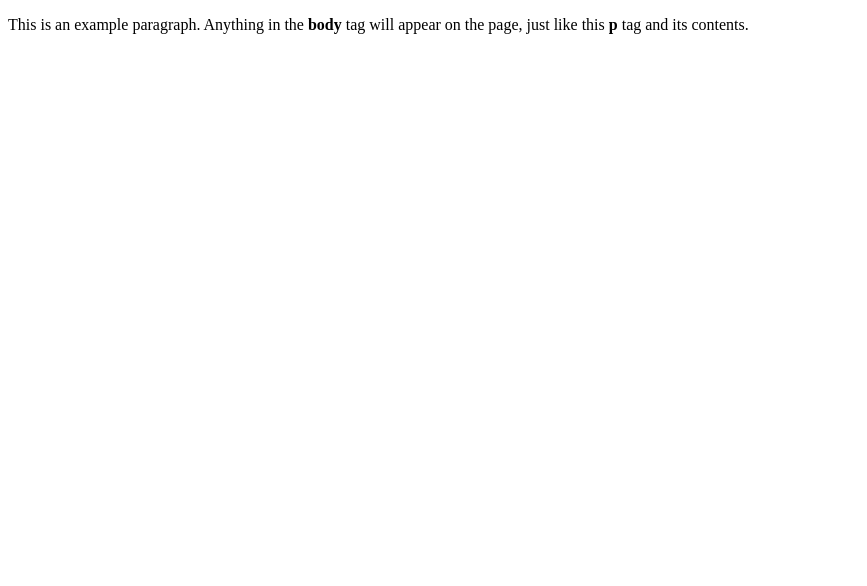
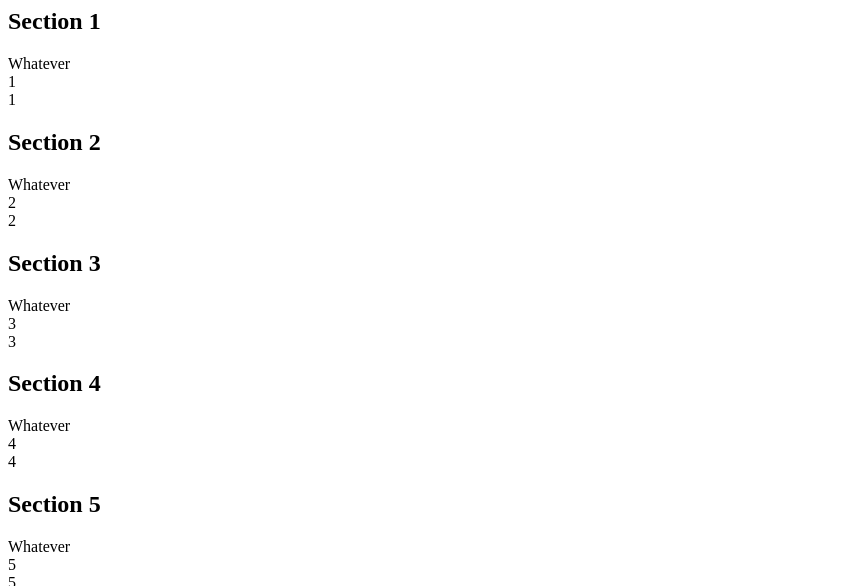
Before and after one commit to sumitgoyalabb/sumitgoyalabb, a plain HTML site: page index.html in a window 1280 px wide. Shown: the top 586 px of the page, without its empty margins (0-867 px from the left). Drawn offline with Linux system fonts and the light colour scheme.

Commit message:
Update index.html
Added some test website html code to modify

```diff
--- a/index.html
+++ b/index.html
@@ -1,9 +1,123 @@
-<!doctype html>
-<html>
-  <head>
-    <title>This is the title of the webpage!</title>
-  </head>
-  <body>
-    <p>This is an example paragraph. Anything in the <strong>body</strong> tag will appear on the page, just like this <strong>p</strong> tag and its contents.</p>
-  </body>
-</html>
+<div class="cont s--inactive">
+  <!-- cont inner start -->
+  <div class="cont__inner">
+    <!-- el start -->
+    <div class="el">
+      <div class="el__overflow">
+        <div class="el__inner">
+          <div class="el__bg"></div>
+          <div class="el__preview-cont">
+            <h2 class="el__heading">Section 1</h2>
+          </div>
+          <div class="el__content">
+            <div class="el__text">Whatever</div>
+            <div class="el__close-btn"></div>
+          </div>
+        </div>
+      </div>
+      <div class="el__index">
+        <div class="el__index-back">1</div>
+        <div class="el__index-front">
+          <div class="el__index-overlay" data-index="1">1</div>
+        </div>
+      </div>
+    </div>
+    <!-- el end -->
+    <!-- el start -->
+    <div class="el">
+      <div class="el__overflow">
+        <div class="el__inner">
+          <div class="el__bg"></div>
+          <div class="el__preview-cont">
+            <h2 class="el__heading">Section 2</h2>
+          </div>
+          <div class="el__content">
+            <div class="el__text">Whatever</div>
+            <div class="el__close-btn"></div>
+          </div>
+        </div>
+      </div>
+      <div class="el__index">
+        <div class="el__index-back">2</div>
+        <div class="el__index-front">
+          <div class="el__index-overlay" data-index="2">2</div>
+        </div>
+      </div>
+    </div>
+    <!-- el end -->
+    <!-- el start -->
+    <div class="el">
+      <div class="el__overflow">
+        <div class="el__inner">
+          <div class="el__bg"></div>
+          <div class="el__preview-cont">
+            <h2 class="el__heading">Section 3</h2>
+          </div>
+          <div class="el__content">
+            <div class="el__text">Whatever</div>
+            <div class="el__close-btn"></div>
+          </div>
+        </div>
+      </div>
+      <div class="el__index">
+        <div class="el__index-back">3</div>
+        <div class="el__index-front">
+          <div class="el__index-overlay" data-index="3">3</div>
+        </div>
+      </div>
+    </div>
+    <!-- el end -->
+    <!-- el start -->
+    <div class="el">
+      <div class="el__overflow">
+        <div class="el__inner">
+          <div class="el__bg"></div>
+          <div class="el__preview-cont">
+            <h2 class="el__heading">Section 4</h2>
+          </div>
+          <div class="el__content">
+            <div class="el__text">Whatever</div>
+            <div class="el__close-btn"></div>
+          </div>
+        </div>
+      </div>
+      <div class="el__index">
+        <div class="el__index-back">4</div>
+        <div class="el__index-front">
+          <div class="el__index-overlay" data-index="4">4</div>
+        </div>
+      </div>
+    </div>
+    <!-- el end -->
+    <!-- el start -->
+    <div class="el">
+      <div class="el__overflow">
+        <div class="el__inner">
+          <div class="el__bg"></div>
+          <div class="el__preview-cont">
+            <h2 class="el__heading">Section 5</h2>
+          </div>
+          <div class="el__content">
+            <div class="el__text">Whatever</div>
+            <div class="el__close-btn"></div>
+          </div>
+        </div>
+      </div>
+      <div class="el__index">
+        <div class="el__index-back">5</div>
+        <div class="el__index-front">
+          <div class="el__index-overlay" data-index="5">5</div>
+        </div>
+      </div>
+    </div>
+    <!-- el end -->
+  </div>
+  <!-- cont inner end -->
+</div>
+
+<a href="https://dribbble.com/shots/2802024-Satellite-Website-Prototype" target="_blank" class="icon-link">
+  <img src="http://icons.iconarchive.com/icons/uiconstock/socialmedia/256/Dribbble-icon.png">
+</a>
+<a href="https://twitter.com/NikolayTalanov" target="_blank" class="icon-link icon-link--twitter">
+  <img src="https://cdn1.iconfinder.com/data/icons/logotypes/32/twitter-128.png">
+</a>
```
